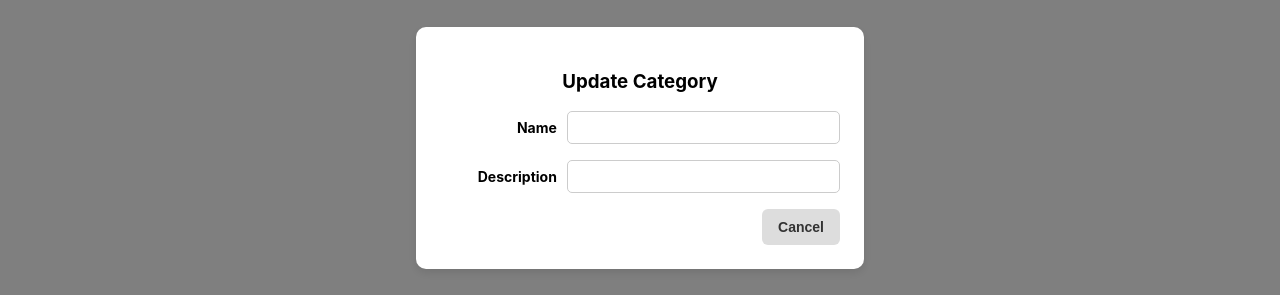
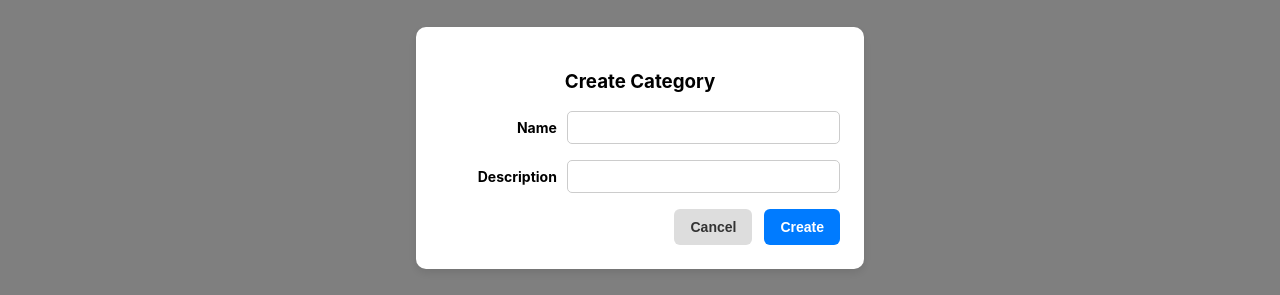
Before and after one commit to renjithpk/QuickRequest, a React (Create React App) app in the folder frontend/aptsupport/: page / in a window 1280 px wide. Both pictures are taken after a click on the button "Add New Category". Shown: the part 252-547 px from the top of the page. Built offline with nearby package versions, Linux system fonts and the light colour scheme; no server answers.

Commit message:
fixed type errors

```diff
--- a/frontend/aptsupport/src/dialogs/CategoryDialog.tsx
+++ b/frontend/aptsupport/src/dialogs/CategoryDialog.tsx
@@ -3,12 +3,12 @@ import Dialog from "./Dialog.tsx";
 
 // Define props interface
 interface CategoryDialogProps {
-  mode: "create" | "update";
+  action: "create" | "update";
   onCancel: () => void;
 }
 
 // Component
-const CategoryDialog: React.FC<CategoryDialogProps> = ({ mode, onCancel }) => {
+const CategoryDialog: React.FC<CategoryDialogProps> = ({ action, onCancel }) => {
   // Function to handle category creation
   const handleCreate = (data: Record<string, any>) => {
     console.log("Add New Category:", data);
@@ -27,13 +27,12 @@ const CategoryDialog: React.FC<CategoryDialogProps> = ({ mode, onCancel }) => {
 
   return (
     <Dialog
-      title={mode === "create" ? "Create Category" : "Update Category"}
+      title={action === "create" ? "Create Category" : "Update Category"}
       fields={dialogFields}
       onCreate={handleCreate}
       onUpdate={handleUpdate}
       onCancel={onCancel}
-      mode={mode}
-      resource="category"
+      action={action}
     />
   );
 };
--- a/frontend/aptsupport/src/dialogs/Dialog.tsx
+++ b/frontend/aptsupport/src/dialogs/Dialog.tsx
@@ -1,5 +1,5 @@
-import React from 'react';
-import './Dialog.css';
+import React from "react";
+import "./Dialog.css";
 
 interface Field {
   name: string;
@@ -11,26 +11,33 @@ interface Field {
 }
 
 interface DialogProps {
-  action: 'create' | 'update';
+  action: "create" | "update";
   onCancel: () => void;
-  onCreate?: (data: Record<string, any>, resource: string) => void;
-  onUpdate?: (data: Record<string, any>, resource: string) => void;
-  onDelete?: (resource: string) => void;
+  onCreate?: (data: Record<string, any>) => void;
+  onUpdate?: (data: Record<string, any>) => void;
+  onDelete?: (data: Record<string, any>) => void;
   title: string;
   fields: Field[];
-  resource: string;
 }
 
-const Dialog: React.FC<DialogProps> = ({ action, onCancel, onCreate, onUpdate, onDelete, title, fields, resource }) => {
+const Dialog: React.FC<DialogProps> = ({ action, onCancel, onCreate, onUpdate, onDelete, title, fields }) => {
   const handleSubmit = (event: React.FormEvent<HTMLFormElement>) => {
     event.preventDefault();
     const formData = new FormData(event.currentTarget);
     const data = Object.fromEntries(formData.entries());
 
-    if (action === 'create' && onCreate) {
-      onCreate(data, resource);
-    } else if (action === 'update' && onUpdate) {
-      onUpdate(data, resource);
+    if (action === "create" && onCreate) {
+      onCreate(data);
+    } else if (action === "update" && onUpdate) {
+      onUpdate(data);
+    }
+  };
+
+  const handleDelete = () => {
+    const formData = new FormData(document.querySelector("form")!);
+    const data = Object.fromEntries(formData.entries());
+    if (onDelete) {
+      onDelete(data);
     }
   };
 
@@ -47,7 +54,7 @@ const Dialog: React.FC<DialogProps> = ({ action, onCancel, onCreate, onUpdate, o
                   type={field.type}
                   name={field.name}
                   id={field.name}
-                  defaultValue={field.default || ''}
+                  defaultValue={field.default || ""}
                   required={field.required}
                   className="dialog-input"
                 />
@@ -57,10 +64,10 @@ const Dialog: React.FC<DialogProps> = ({ action, onCancel, onCreate, onUpdate, o
           ))}
           <div className="dialog-actions">
             <button type="button" onClick={onCancel} className="cancel-button">Cancel</button>
-            {action === 'create' && <button type="submit" className="create-button">Create</button>}
-            {action === 'update' && <button type="submit" className="update-button">Update</button>}
-            {action === 'update' && onDelete && (
-              <button type="button" onClick={() => onDelete(resource)} className="delete-button">Delete</button>
+            {action === "create" && <button type="submit" className="create-button">Create</button>}
+            {action === "update" && <button type="submit" className="update-button">Update</button>}
+            {action === "update" && onDelete && (
+              <button type="button" onClick={handleDelete} className="delete-button">Delete</button>
             )}
           </div>
         </form>
--- a/frontend/aptsupport/src/dialogs/SubCategoryDialog.tsx
+++ b/frontend/aptsupport/src/dialogs/SubCategoryDialog.tsx
@@ -3,12 +3,12 @@ import Dialog from "./Dialog.tsx";
 
 // Define props interface
 interface SubCategoryDialogProps {
-  mode: "create" | "update";
+  action: "create" | "update";
   onCancel: () => void;
 }
 
 // Component
-const SubCategoryDialog: React.FC<SubCategoryDialogProps> = ({ mode, onCancel }) => {
+const SubCategoryDialog: React.FC<SubCategoryDialogProps> = ({ action, onCancel }) => {
   // Function to handle subcategory creation
   const handleCreate = (data: Record<string, any>) => {
     console.log("Add New Subcategory:", data);
@@ -32,14 +32,13 @@ const SubCategoryDialog: React.FC<SubCategoryDialogProps> = ({ mode, onCancel })
 
   return (
     <Dialog
-      title={mode === "create" ? "Create Subcategory" : "Update Subcategory"}
+      title={action === "create" ? "Create Subcategory" : "Update Subcategory"}
       fields={dialogFields}
       onCreate={handleCreate}
       onUpdate={handleUpdate}
       onDelete={handleDelete}
-      mode={mode}
+      action={action}
       onCancel={onCancel}
-      resource="subcategory"
     />
   );
 };
```
